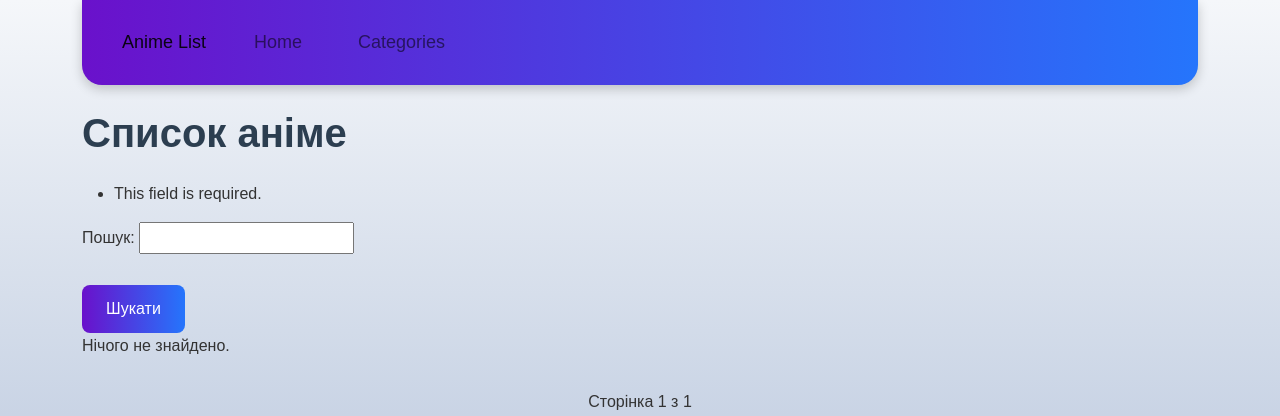
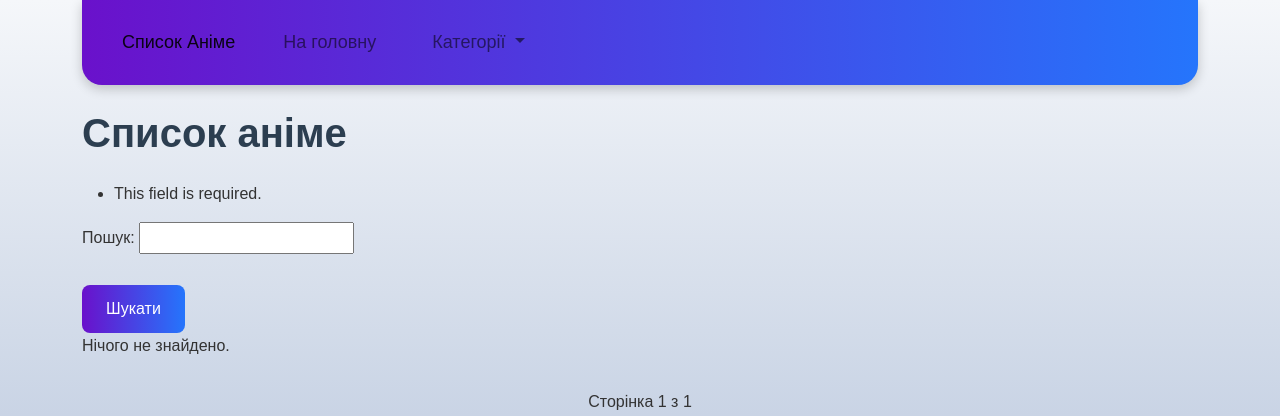
Before and after one commit to Head-Shot-53/anime_website, a Django app: page / in a window 1280 px wide. Shown: the top 416 px of the page. Run offline with Django 5.2, Linux system fonts and the light colour scheme; data that the repository does not hold is empty.

Commit message:
додав гароності для випадаючого вікна з категоріями

```diff
--- a/anime_list/templates/base.html
+++ b/anime_list/templates/base.html
@@ -5,22 +5,37 @@
 <head>
     <meta charset="UTF-8">
     <meta name="viewport" content="width=device-width, initial-scale=1.0">
-    <title>{% block title %}Anime List{% endblock %}</title>
+    <title>{% block title %}AniStream{% endblock %}</title>
 
-    <!-- Bootstrap CSS -->
+    <!-- Bootstrap CSS (залишаємо для загального стилю сайту) -->
     <link href="https://cdn.jsdelivr.net/npm/bootstrap@5.1.0/dist/css/bootstrap.min.css" rel="stylesheet">
 
     <!-- Custom CSS -->
     <link rel="stylesheet" href="{% static 'css/styles.css' %}">
+
 </head>
 <body>
     <div class="container">
         <nav class="navbar navbar-expand-lg navbar-light bg-light">
-            <a class="navbar-brand" href="/">Anime List</a>
-            <div class="collapse navbar-collapse">
+            <a class="navbar-brand" href="/">Список Аніме</a>
+            <button class="navbar-toggler" type="button" data-bs-toggle="collapse" data-bs-target="#navbarNav" aria-controls="navbarNav" aria-expanded="false" aria-label="Toggle navigation">
+                <span class="navbar-toggler-icon"></span>
+            </button>
+            <div class="collapse navbar-collapse" id="navbarNav">
                 <ul class="navbar-nav ml-auto">
-                    <li class="nav-item"><a class="nav-link" href="{% url 'anime_list' %}">Home</a></li>
-                    <li class="nav-item"><a class="nav-link" href="#">Categories</a></li>
+                    <li class="nav-item"><a class="nav-link" href="{% url 'anime_list' %}">На головну</a></li>
+
+                    <!-- Випадаюче меню для категорій (без Bootstrap) -->
+                    <li class="nav-item dropdown">
+                        <a class="nav-link dropdown-toggle" href="#" id="categoryDropdown" role="button">
+                            Категорії
+                        </a>
+                        <ul class="dropdown-menu my-dropdown-menu" id="categoryMenu">
+                            {% for category in categories %}
+                                <li><a class="dropdown-item" href="{% url 'category_detail' category.id %}">{{ category.name }}</a></li>
+                            {% endfor %}
+                        </ul>
+                    </li>
                 </ul>
             </div>
         </nav>
@@ -29,7 +44,27 @@
         {% endblock %}
     </div>
 
-    <!-- Bootstrap JS -->
+    <!-- Bootstrap JS (залишаємо для інших елементів сайту) -->
     <script src="https://cdn.jsdelivr.net/npm/bootstrap@5.1.0/dist/js/bootstrap.bundle.min.js"></script>
+
+    <!-- JavaScript для випадаючого меню -->
+    <script>
+        document.addEventListener("DOMContentLoaded", function () {
+        const dropdownToggle = document.getElementById("categoryDropdown");
+        const dropdownMenu = document.getElementById("categoryMenu");
+
+        dropdownToggle.addEventListener("click", function (event) {
+            event.preventDefault();
+            dropdownMenu.classList.toggle("show");
+        });
+
+        // Закриття меню при кліку поза ним
+        document.addEventListener("click", function (event) {
+            if (!dropdownToggle.contains(event.target) && !dropdownMenu.contains(event.target)) {
+                dropdownMenu.classList.remove("show");
+            }
+        });
+    });
+    </script>
 </body>
 </html>
```
